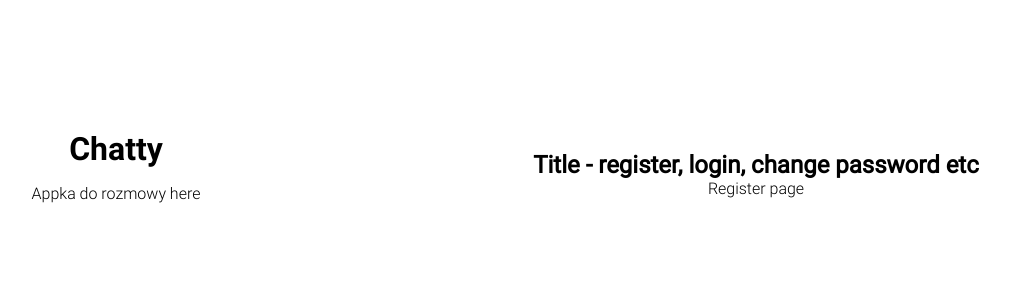
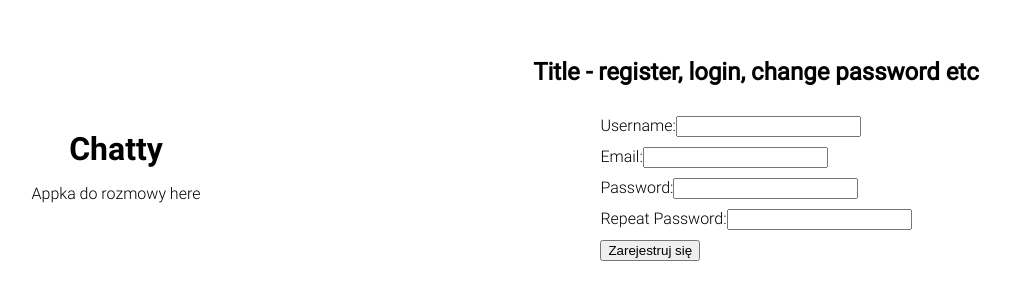
Before and after one commit to rozwijacze/chatty-web, a React (Vite) app: page /register in a window 1280 px wide. Shown: the part 226-526 px from the top of the page, without its empty margins (268-1278 px from the left). Built offline with nearby package versions, Linux system fonts and the light colour scheme.

Commit message:
added register form, small refactor of login form

```diff
--- a/src/App.tsx
+++ b/src/App.tsx
@@ -1,8 +1,5 @@
-
 import { Home } from './pages/Home/Home';
-
 import { Route, Routes } from 'react-router-dom';
-
 import { AccountsLayout } from './layouts/AccountsLayout/AccountsLayout';
 
 export const App = () => {
--- a/src/pages/Login/Login.tsx
+++ b/src/pages/Login/Login.tsx
@@ -3,26 +3,26 @@ import './Login.scss';
 
 export const Login = () => {
 
-    const [formValue, setFormValue] = useState({loginValue: '', passwordValue: ''});
+    const [loginForm, setLoginForm] = useState({email: '', password: ''});
 
-    const handleLoginChange = (e: ChangeEvent<HTMLInputElement>) => {
-        setFormValue({ ...formValue, loginValue: e.target.value });
-    };
 
-    const handlePasswordChange = (e: ChangeEvent<HTMLInputElement>) => {
-        setFormValue({ ...formValue, passwordValue: e.target.value });
-    };
+    const handleInputChange = (e: ChangeEvent<HTMLInputElement>) => {
+        const { name, value } = e.target;
+        setLoginForm({ ...loginForm, [name]: value });
+    }
+
+    const {email, password} = loginForm;
 
     return (
         <>
             <div className="login-form">
                 <label>
                     Login:
-                    <input type="text" value={formValue.loginValue} onChange={handleLoginChange} />
+                    <input type="email" name="email" value={email} onChange={handleInputChange} />
                 </label>
                 <label>
                     Password:
-                    <input type="password" value={formValue.passwordValue} onChange={handlePasswordChange} />
+                    <input type="password" name="password" value={password} onChange={handleInputChange} />
                 </label>
                 <button>Zaloguj sie</button>
             </div>
--- a/src/pages/Register/Register.scss
+++ b/src/pages/Register/Register.scss
@@ -0,0 +1,8 @@
+.register-form {
+    display: flex;
+    justify-content: center;
+    align-items: flex-start;
+    flex-direction: column;
+    padding: 30px;
+    gap: 10px;
+}
--- a/src/pages/Register/Register.tsx
+++ b/src/pages/Register/Register.tsx
@@ -1,3 +1,42 @@
+import { ChangeEvent, useState } from 'react';
+import './Register.scss';
+
 export const Register = () => {
-    return <div>Register page</div>;
+    const [registerForm, setRegisterForm] = useState({
+        username: '',
+        email: '',
+        password: '',
+        repeatPassword: ''
+    });
+
+    const handleInputChange = (e: ChangeEvent<HTMLInputElement>) => {
+        const { name, value } = e.target;
+        setRegisterForm({ ...registerForm, [name]: value });
+    };
+
+    const { username, email, password, repeatPassword } = registerForm;
+
+    return (
+        <>
+            <div className="register-form">
+                <label>
+                    Username:
+                    <input type="text" name="username" value={username} onChange={handleInputChange} />
+                </label>
+                <label>
+                    Email:
+                    <input type="email" name="email" value={email} onChange={handleInputChange} />
+                </label>
+                <label>
+                    Password:
+                    <input type="password" name="password" value={password} onChange={handleInputChange} />
+                </label>
+                <label>
+                    Repeat Password:
+                    <input type="password" name="repeatPassword" value={repeatPassword} onChange={handleInputChange} />
+                </label>
+                <button>Zarejestruj się</button>
+            </div>
+        </>
+    );
 };
```
